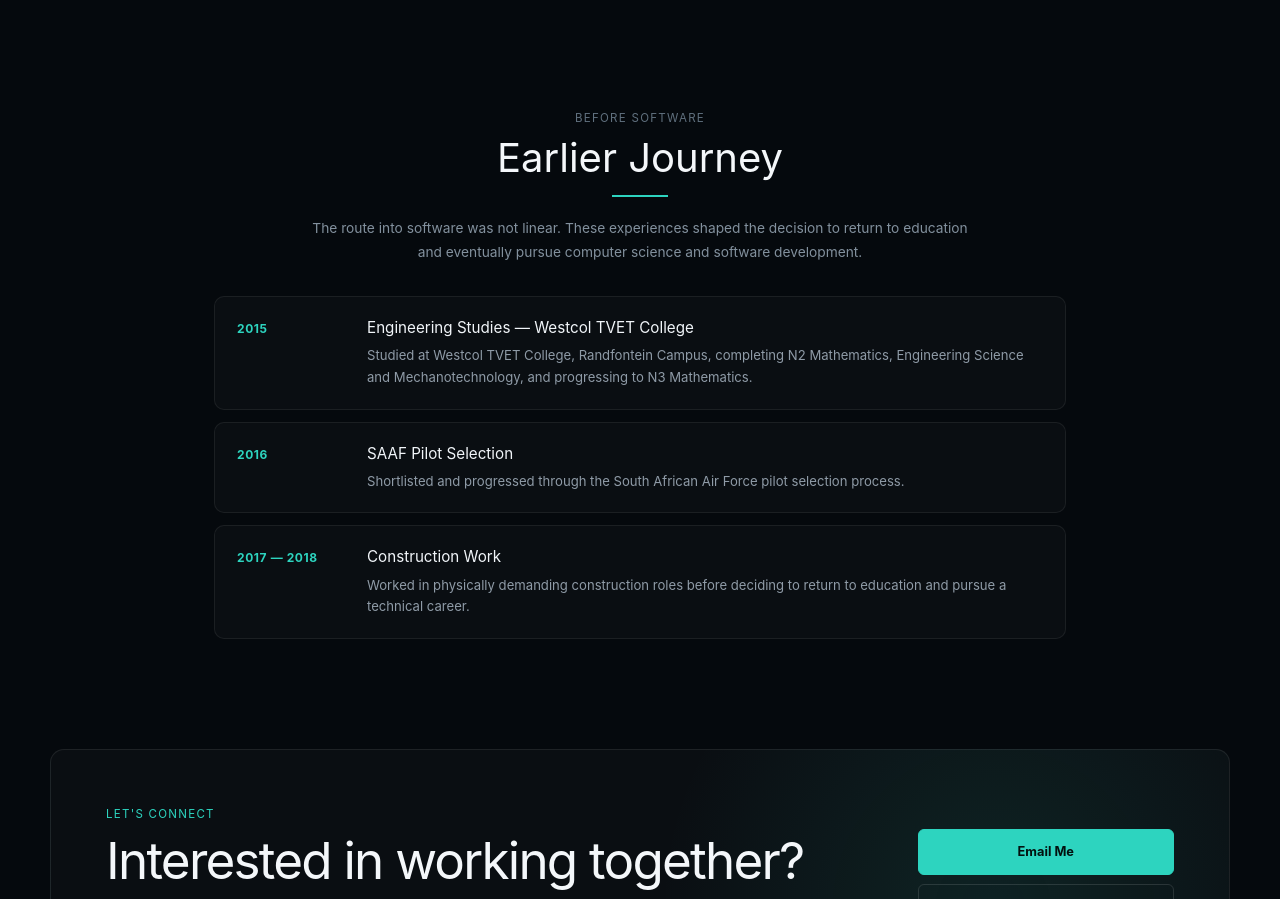
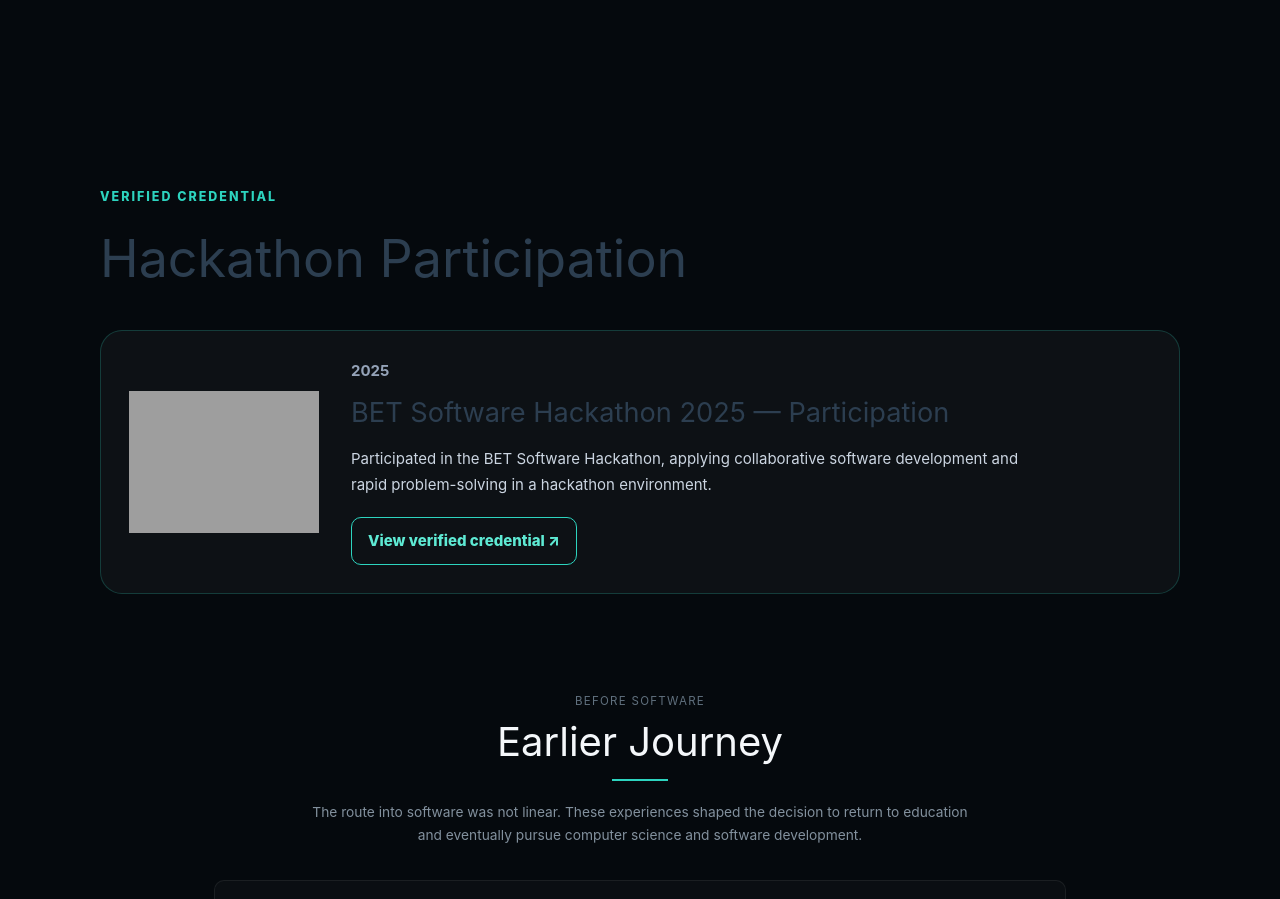
Before and after one commit to keketsoleu25/recruiter-magnet, a Vue app: page / in a window 1280 px wide. Shown: the part 5111-6010 px from the top of the page. Built offline with nearby package versions, Linux system fonts and the light colour scheme; grey boxes are pictures that could not be loaded.

Commit message:
feat: surface verified hackathon credential

```diff
--- a/src/App.vue
+++ b/src/App.vue
@@ -6,6 +6,7 @@
 import SkillsSection from './components/SkillsSection.vue'
 import ExperienceSection from './components/ExperienceSection.vue'
 import EducationSection from './components/EducationSection.vue'
+import CredentialsSection from './components/CredentialsSection.vue'
 import EarlierJourneySection from './components/EarlierJourneySection.vue'
 import ContactSection from './components/ContactSection.vue'
 </script>
@@ -26,6 +27,7 @@
       <SkillsSection />
       <ExperienceSection />
       <EducationSection />
+      <CredentialsSection />
       <EarlierJourneySection />
       <ContactSection />
     </main>
```
